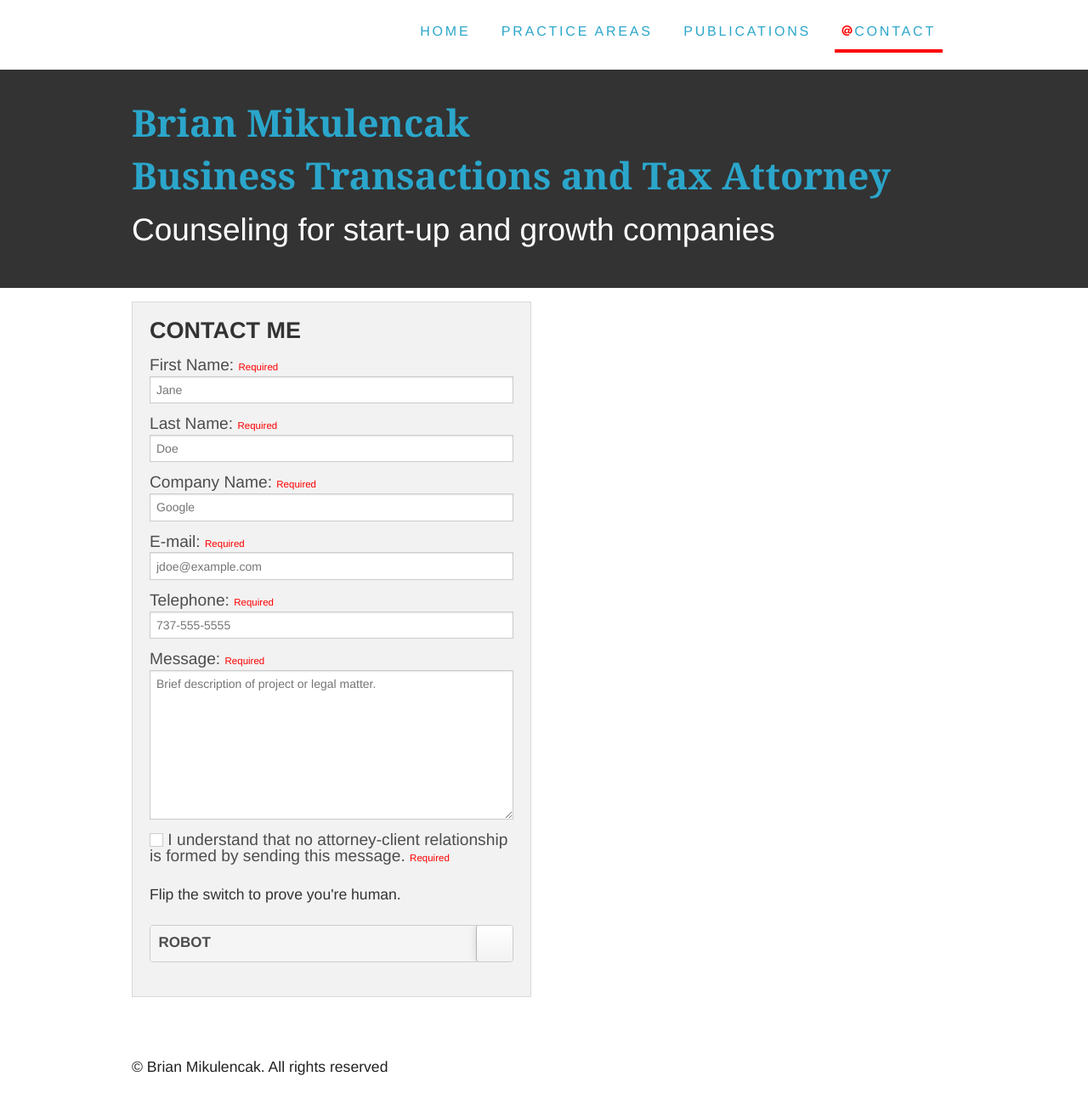
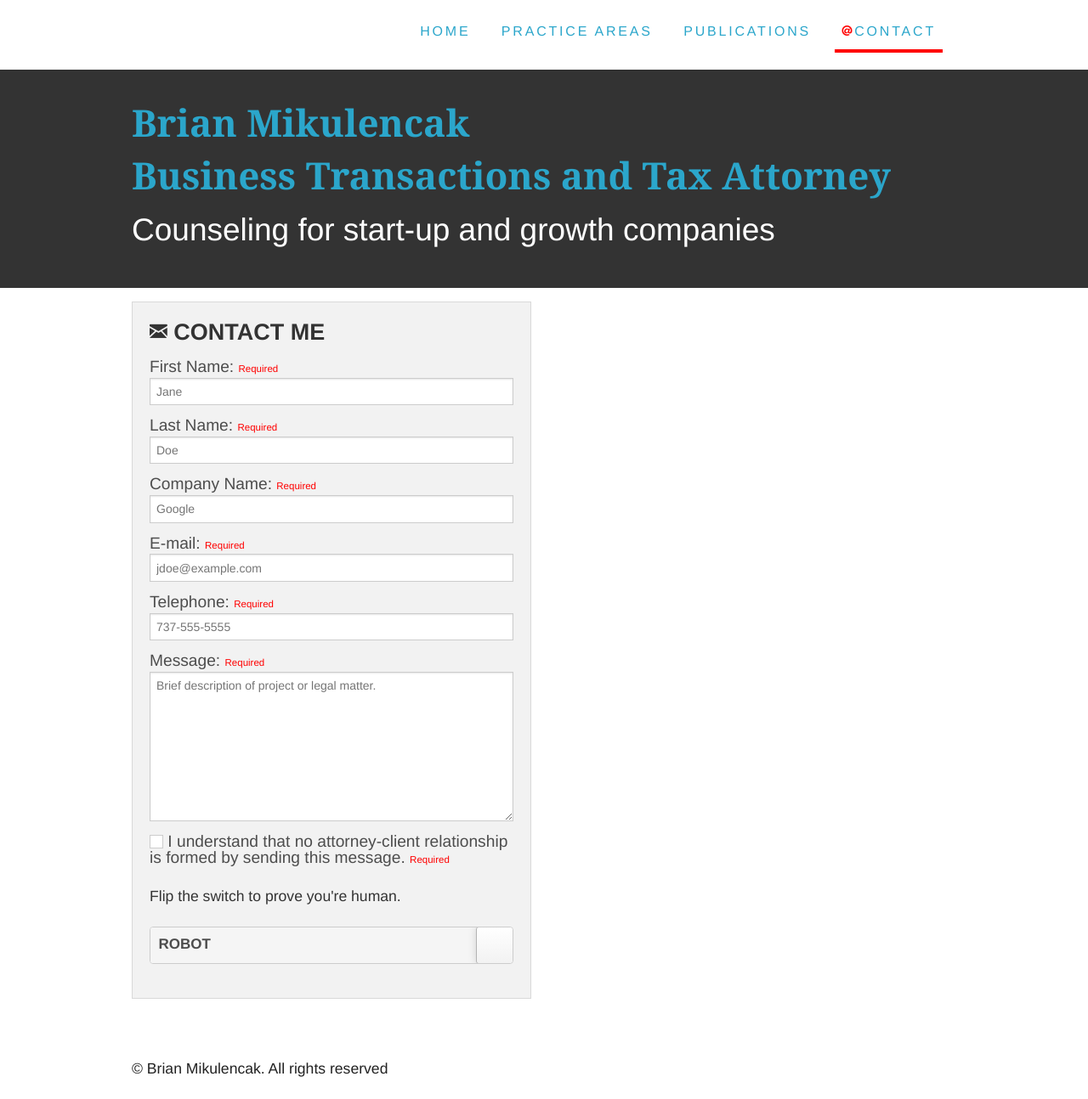
Before and after one commit to brianmik/bmaustinlaw, a Jekyll site: the page built from contact.html, in a window 1280 px wide. Shown: the whole page at 85% size. Built offline with Jekyll 4.4.1, drawn with Linux system fonts in a browser that asks for light colours; Markdown is read by kramdown in place of the engine named in the settings.

Commit message:
added mail icon to contact form

```diff
--- a/contact.html
+++ b/contact.html
@@ -10,7 +10,7 @@ title: Brian Mikulencak Business Transactions and Tax Attorney - Contact Informa
 
         <div class="large-6 columns">
     			<div class="panel">
-    				<h3 class="uppercase space-none">Contact Me</h3>
+    				<h3 class="uppercase space-none"><i class="fi-mail"></i> Contact Me</h3>
     				<form class="custom" action="http://getsimpleform.com/messages?form_api_token=0aa27d5462d8f5c13f3014ed3a6d1c2b" method="post">
       				<!-- the redirect_to is optional, the form will redirect to the referrer on submission -->
       				<input type='hidden' name='redirect_to' value='http://bmaustinlaw.com/thank-you.html' />
```
